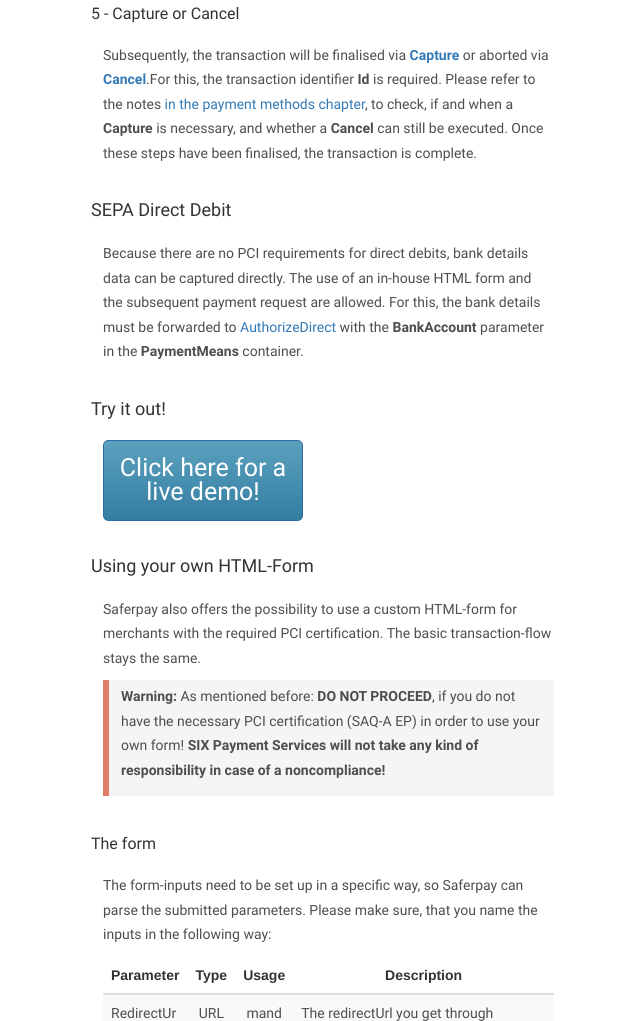
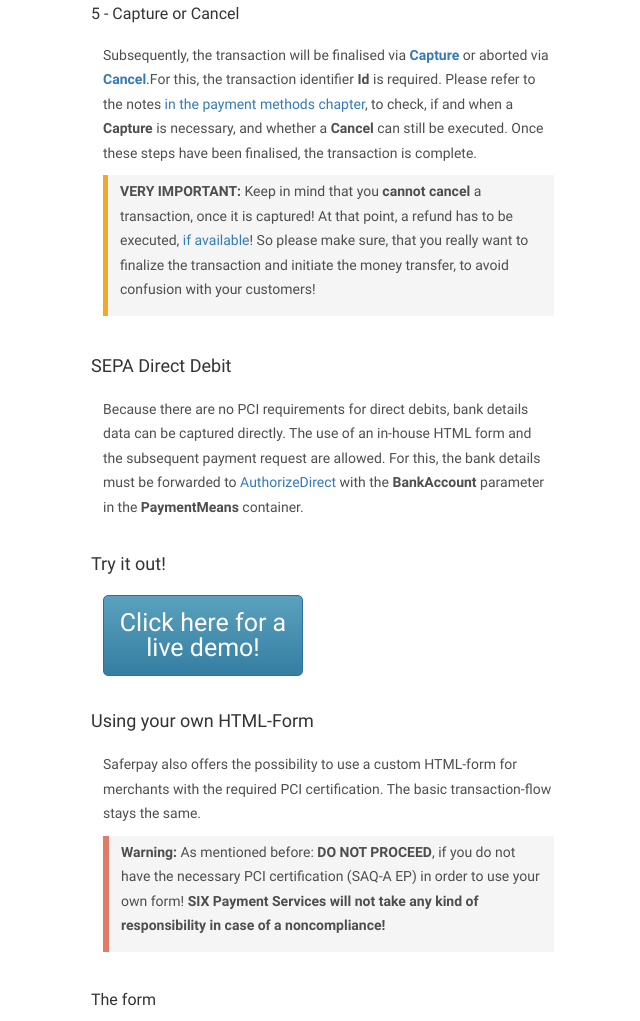
Before and after one commit to saferpay/sndbx, a plain HTML site: page Integration_trx.html in a window 1280 px wide. Shown: the part 5146-6167 px from the top of the page, without its empty margins (206-846 px from the left). Drawn offline with Linux system fonts and the light colour scheme; a script that the page names is missing.

Commit message:
Updated Github pages

```diff
--- a/Integration_trx.html
+++ b/Integration_trx.html
@@ -636,7 +636,9 @@ In case of success the authorization data is returned with the Transaction Autho
 </ul><div class="info">
   <p><strong>Tip:</strong> You can also call Authorize, if the FailUrl has been called. It will then give you information about the error!</p>
 </div></div></div></section><section id="trx-captcancel"><h3><a name="trx-captcancel"></a>5 - Capture or Cancel</h3><div class="row"><div class="col-md-6"><p>Subsequently, the transaction will be finalised via <a href="https://saferpay.github.io/jsonapi/#Payment_v1_Transaction_Capture"><strong>Capture</strong></a> or aborted via <a href="https://saferpay.github.io/jsonapi/#Payment_v1_Transaction_Cancel"><strong>Cancel</strong></a>.For this, the transaction identifier <strong>Id</strong> is required. Please refer to the notes <a href="index.html#pm-functions">in the payment methods chapter</a>, to check, if and when a <strong>Capture</strong> is necessary, and whether a <strong>Cancel</strong> can still be executed.
-Once these steps have been finalised, the transaction is complete.</p></div></div></section><section id="trx-sepa"><h2><a name="trx-sepa"></a> SEPA Direct Debit</h2><div class="row"><div class="col-md-6"><p>Because there are no PCI requirements for direct debits, bank details data can be captured directly. The use of an in-house HTML form and the subsequent payment request are allowed. For this, the bank details must be forwarded to <a href="https://saferpay.github.io/jsonapi/#Payment_v1_Transaction_AuthorizeDirect">AuthorizeDirect</a> with the <strong>BankAccount</strong> parameter in the <strong>PaymentMeans</strong> container.</p></div></div></section><section id="trx-demo"><h2><a name="trx-demo"></a> Try it out!</h2><div class="row"><div class="col-md-6"><p><a class="demobtn" href="https://saferpay.github.io/sndbx/trx_demo.html">Click here for a live demo!</a></p></div></div></section><section id="trx-post"><h2><a name="trx-post"></a> Using your own HTML-Form</h2><div class="row"><div class="col-md-6"><p>Saferpay also offers the possibility to use a custom HTML-form for merchants with the required PCI certification. The basic transaction-flow stays the same.</p><div class="danger">
+Once these steps have been finalised, the transaction is complete.</p><div class="warning">
+  <p><strong>VERY IMPORTANT:</strong> Keep in mind that you <strong>cannot cancel</strong> a transaction, once it is captured! At that point, a refund has to be executed, <a href="index.html#pm-functions">if available</a>! So please make sure, that you really want to finalize the transaction and initiate the money transfer, to avoid confusion with your customers!</p>
+</div></div></div></section><section id="trx-sepa"><h2><a name="trx-sepa"></a> SEPA Direct Debit</h2><div class="row"><div class="col-md-6"><p>Because there are no PCI requirements for direct debits, bank details data can be captured directly. The use of an in-house HTML form and the subsequent payment request are allowed. For this, the bank details must be forwarded to <a href="https://saferpay.github.io/jsonapi/#Payment_v1_Transaction_AuthorizeDirect">AuthorizeDirect</a> with the <strong>BankAccount</strong> parameter in the <strong>PaymentMeans</strong> container.</p></div></div></section><section id="trx-demo"><h2><a name="trx-demo"></a> Try it out!</h2><div class="row"><div class="col-md-6"><p><a class="demobtn" href="https://saferpay.github.io/sndbx/trx_demo.html">Click here for a live demo!</a></p></div></div></section><section id="trx-post"><h2><a name="trx-post"></a> Using your own HTML-Form</h2><div class="row"><div class="col-md-6"><p>Saferpay also offers the possibility to use a custom HTML-form for merchants with the required PCI certification. The basic transaction-flow stays the same.</p><div class="danger">
   <p><strong>Warning:</strong> As mentioned before: <strong>DO NOT PROCEED</strong>, if you do not have the necessary PCI certification (SAQ-A EP) in order to use your own form! <strong>SIX Payment Services will not take any kind of responsibility in case of a noncompliance!</strong></p>
 </div></div></div></section><section><h3>The form</h3><div class="row"><div class="col-md-6"><p>The form-inputs need to be set up in a specific way, so Saferpay can parse the submitted parameters. Please make sure, that you name the inputs in the following way:</p><table class="table table-striped table-hover">
   <thead>
```
